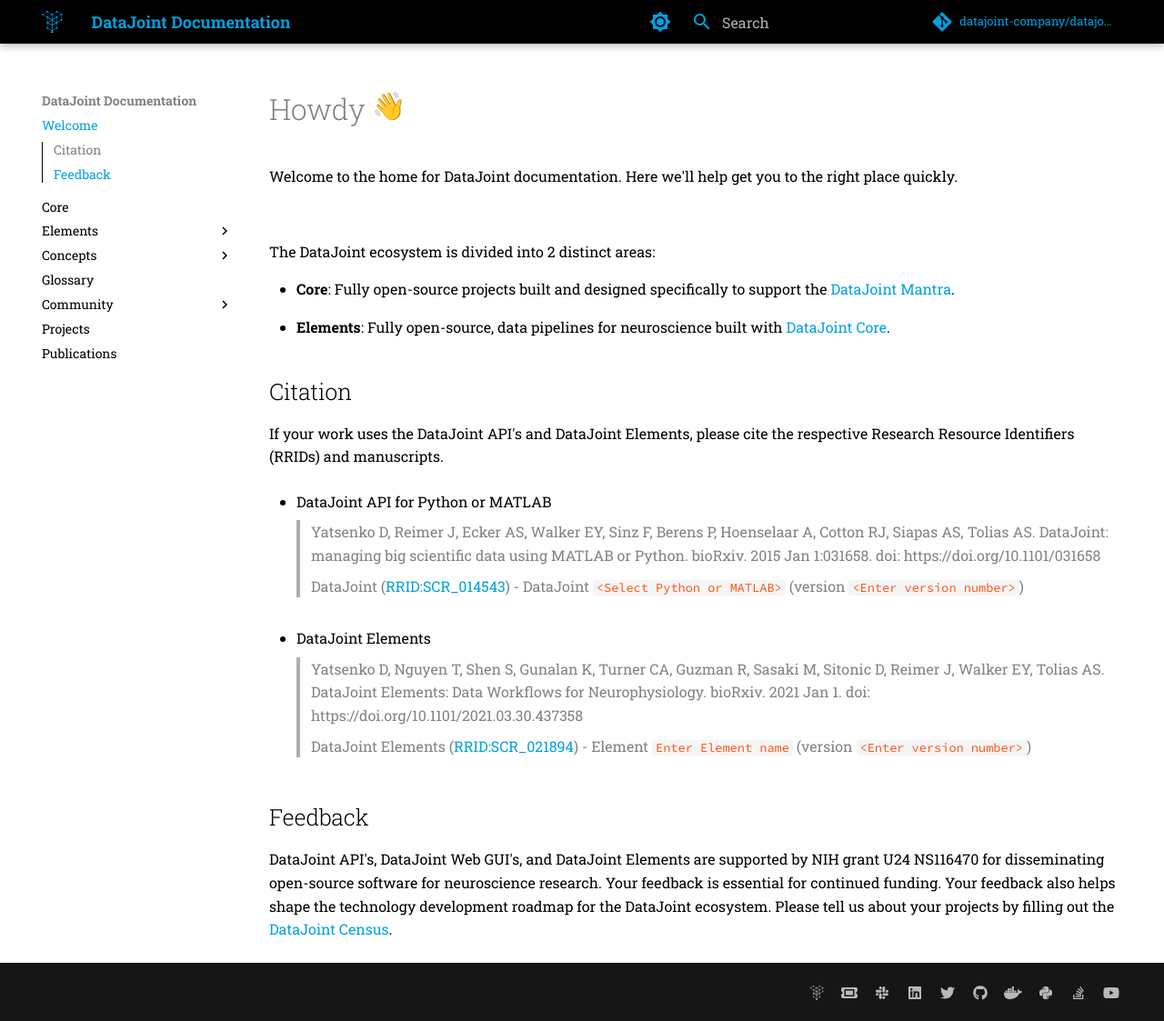
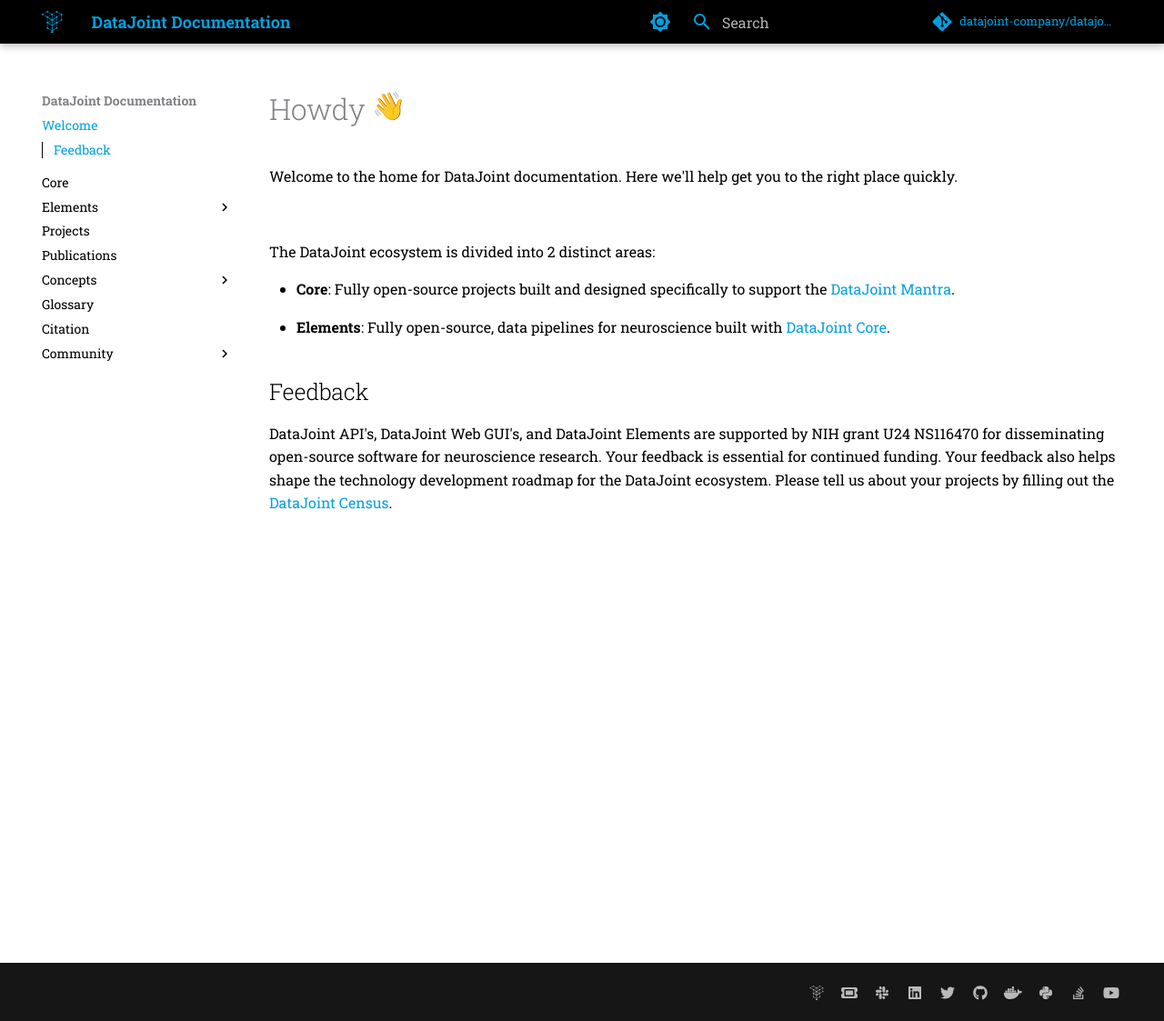
Before and after one commit to datajoint/datajoint-docs, an MkDocs documentation site: the page built from src/welcome.md, in a window 1280 px wide and 1123 px high. Shown: the whole window at 91% size. Built offline with MkDocs 1.6.1 and Material for MkDocs 9.7.7, drawn with Linux system fonts in a browser that asks for light colours; emoji names are drawn with the system emoji font; comment, search, counter and statistics services are not loaded.

Commit message:
Add citation page

```diff
--- a/mkdocs.yaml
+++ b/mkdocs.yaml
@@ -19,6 +19,8 @@
         - Quality Assurance: elements/management/quality-assurance.md
         - Outreach: elements/management/outreach.md
         - Adopt: elements/management/adopt.md
+  - Projects: projects.md
+  - Publications: publications.md
   - Concepts:
     - Mantra: concepts/mantra.md
     - Query Language:
@@ -26,6 +28,7 @@
     - Referential Integrity:
         - Query Backend: concepts/ref-integrity/query-backend.md
   - Glossary: glossary.md
+  - Citation: citation.md
   - Community:
     - Support: community/support.md
     - Events: community/events.md
@@ -37,8 +40,7 @@
       - Suite2p: community/partnerships/suite2p.md
       - Facemap: community/partnerships/facemap.md
       - INCF: community/partnerships/incf.md
-  - Projects: projects.md
-  - Publications: publications.md
+
 # ---------------------------- STANDARD -----------------------------
 
 docs_dir: ./src
--- a/src/welcome.md
+++ b/src/welcome.md
@@ -10,26 +10,6 @@
 
 + **Elements**: Fully open-source, data pipelines for neuroscience built with [DataJoint Core](/core).
 
-## Citation
-
-If your work uses the DataJoint API's and DataJoint Elements, please cite the respective Research Resource Identifiers (RRIDs) and manuscripts.
-
-+ DataJoint API for Python or MATLAB
-  > Yatsenko D, Reimer J, Ecker AS, Walker EY, Sinz F, Berens P, Hoenselaar A, Cotton RJ,
-  > Siapas AS, Tolias AS. DataJoint: managing big scientific data using MATLAB or Python.
-  > bioRxiv. 2015 Jan 1:031658. doi: https://doi.org/10.1101/031658
-
-  > DataJoint ([RRID:SCR_014543](https://scicrunch.org/resolver/SCR_014543)) -
-  > DataJoint `<Select Python or MATLAB>` (version `<Enter version number>`)
-
-+ DataJoint Elements
-  > Yatsenko D, Nguyen T, Shen S, Gunalan K, Turner CA, Guzman R, Sasaki M, Sitonic D,
-  > Reimer J, Walker EY, Tolias AS. DataJoint Elements: Data Workflows for
-  > Neurophysiology. bioRxiv. 2021 Jan 1. doi: https://doi.org/10.1101/2021.03.30.437358
-
-  > DataJoint Elements ([RRID:SCR_021894](https://scicrunch.org/resolver/SCR_021894)) -
-  > Element `Enter Element name` (version `<Enter version number>`)
-
 ## Feedback
 
 DataJoint API's, DataJoint Web GUI's, and DataJoint Elements are supported by NIH grant U24 NS116470 for disseminating open-source software for neuroscience research. Your feedback is essential for continued funding. Your feedback also helps shape the technology development roadmap for the DataJoint ecosystem. Please tell us about your projects by filling out the [DataJoint Census](https://community.datajoint.io).
```
Also changed, not shown: src/citation.md (added, +19 -0 lines).
